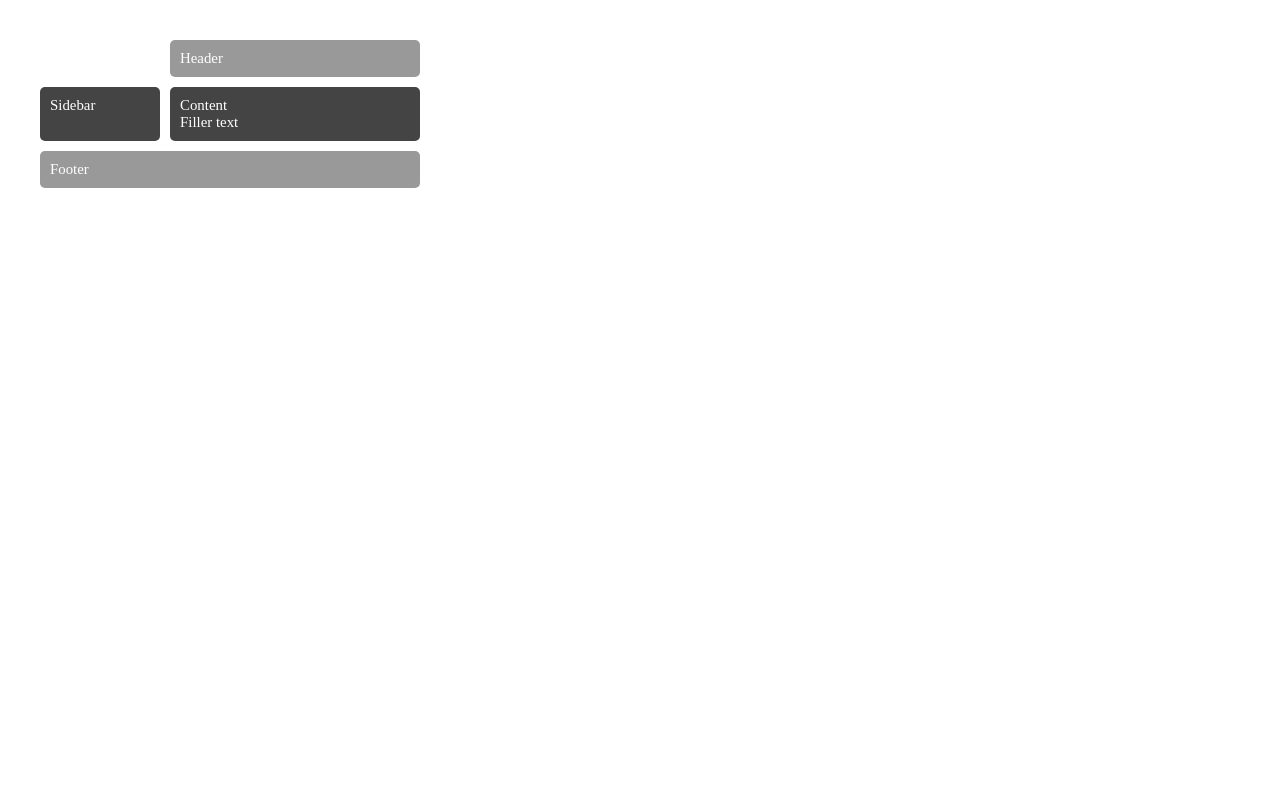
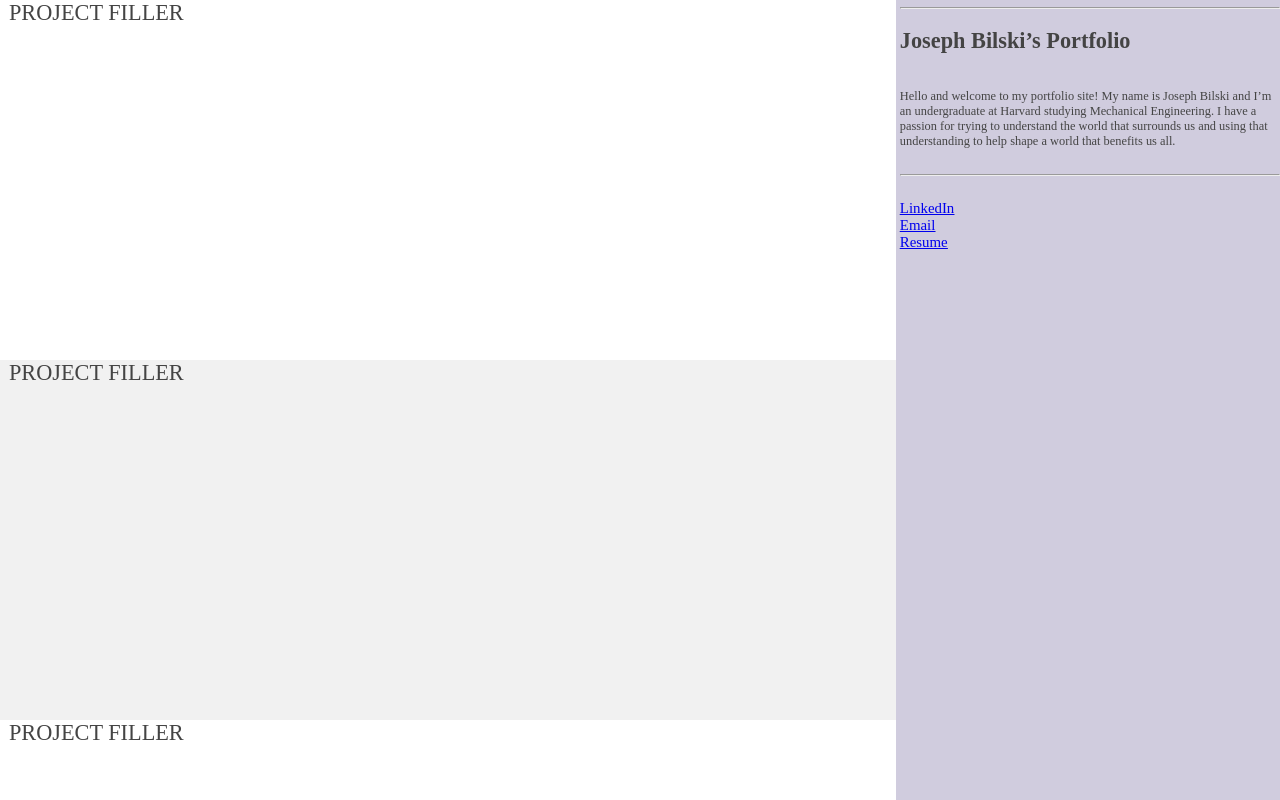
Before and after one commit to JosephBIlski/JosephBilski.github.io, a plain HTML site: page index.html in a window 1280 px wide. Shown: the top 800 px of the page. Drawn offline with Linux system fonts and the light colour scheme.

Commit message:
Basic CSS and placeholders

```diff
--- a/css.css
+++ b/css.css
@@ -1,5 +1,10 @@
+html {
+    overscroll-behavior-y: none;
+}
+
 body {
-    margin: 40px;
+    margin: 0px;
+    overscroll-behavior-y: none;
   }
 
   .sidebar {
@@ -10,36 +15,44 @@ body {
       grid-area: content;
     }
 
-    .header {
-      grid-area: header;
-    }
-
-    .footer {
-      grid-area: footer;
-    }
-
-
     .wrapper {
       display: grid;
-      grid-gap: 10px;
-      grid-template-columns: 120px 120px 120px;
+      grid-gap: 0px;
+      grid-template-columns: 70% 30%;
       grid-template-areas:
-      "....... header header"
-      "sidebar content content"
-      "footer  footer  footer";
+      "content sidebar";
       background-color: #fff;
       color: #444;
+      overscroll-behavior-y: none;
     }
 
 
   .box {
-    background-color: #444;
-    color: #fff;
-    border-radius: 5px;
-    padding: 10px;
+    color: #444;
     font-size: 150%;
   }
 
-  .header,
-  .footer {
-    background-color: #999;
+  .proj {
+    width: 100%;
+    height: 45vh;
+    font-size: 150%;
+    padding-right: 1%;
+    padding-left: 1%;
+  }
+
+
+  .sidebar {
+    background-color: rgb(208, 204, 222);
+    position: sticky;
+    top: 0;
+    height: 100vh;
+    padding-left: 1%;
+  }
+
+  .col1 {
+    background-color: #ffffff;
+  }
+
+  .col2 {
+    background-color: #f1f1f1;
+  }
--- a/index.html
+++ b/index.html
@@ -5,11 +5,26 @@
 </head>
 <body>
 <div class="wrapper">
-    <div class="box header">Header</div>
-    <div class="box sidebar">Sidebar</div>
-    <div class="box content">Content
-      <br /> Filler text</div>
-    <div class="box footer">Footer</div>
+    <div class="box sidebar">
+        <hr>
+        <h2>Joseph Bilski’s Portfolio</h2><br>
+        <small>Hello and welcome to my portfolio site!
+            My name is Joseph Bilski and I’m an undergraduate at Harvard studying Mechanical Engineering.
+            I have a passion for trying to understand the world that surrounds us and using that understanding
+            to help shape a world that benefits us all.</small><br>
+        <br>
+        <hr><br>
+        <u><a href="https://www.linkedin.com/in/joseph-bilski-499a50207/" target="_blank">LinkedIn</a></u><br>
+        <u><a href="mailto:josephbbilski@gmail.com">Email</a></u><br>
+        <u><a href="https://docs.google.com/document/d/1k0y9cJotrWEX7XOT54eGAaBs5AtkjHMV/edit?usp=sharing&amp;ouid=102081005405146453521&amp;rtpof=true&amp;sd=true" target="_blank">Resume</a></u>
+        <br>
+    </div>
+    <div class="box content">
+      <div class = "Proj col1"> PROJECT FILLER</div>
+      <div class = "Proj col2"> PROJECT FILLER</div>
+      <div class = "Proj col1"> PROJECT FILLER</div>
+      <div class = "Proj col2"> PROJECT FILLER</div>
+    </div>
   </div>
 </body>
 </html>
```
